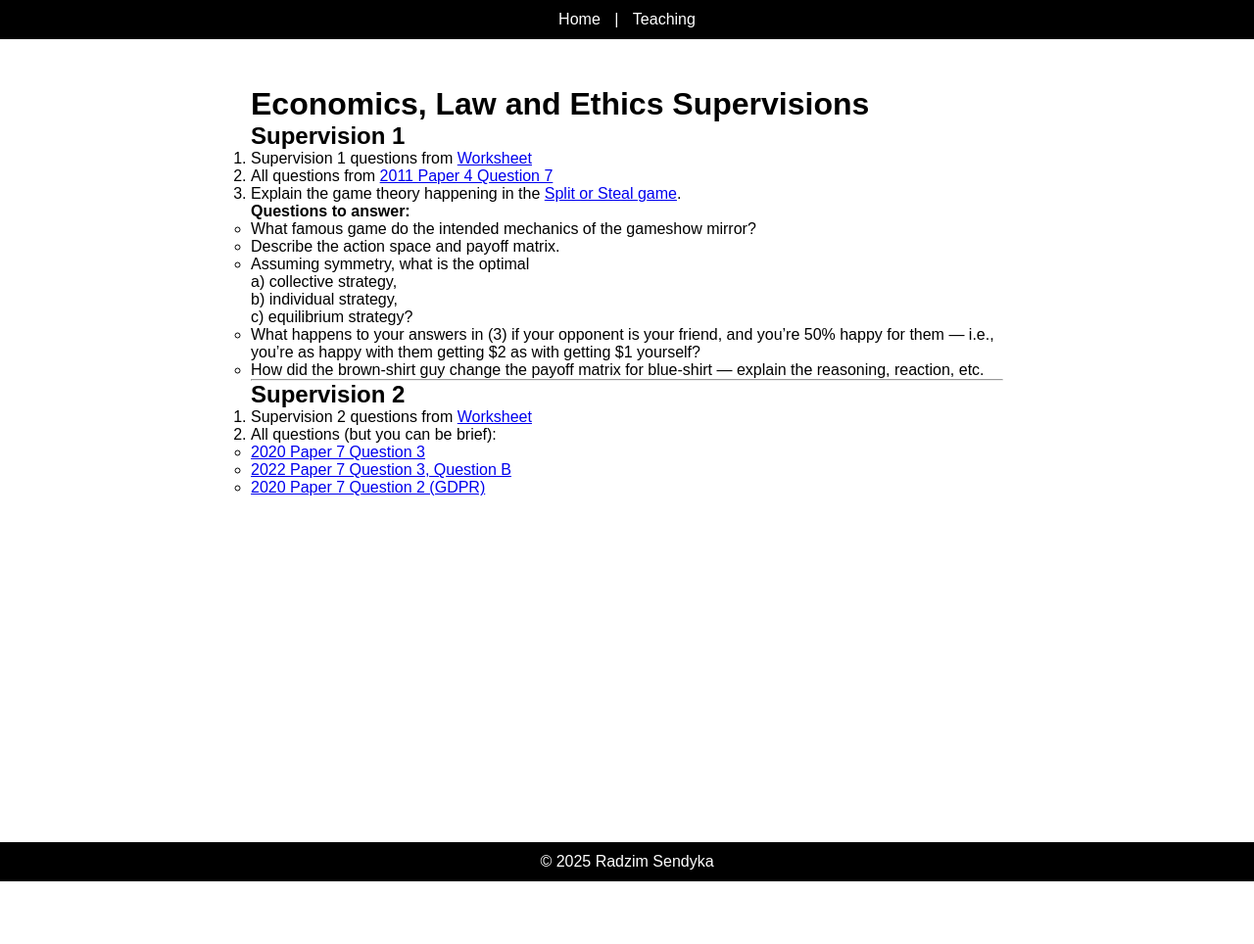
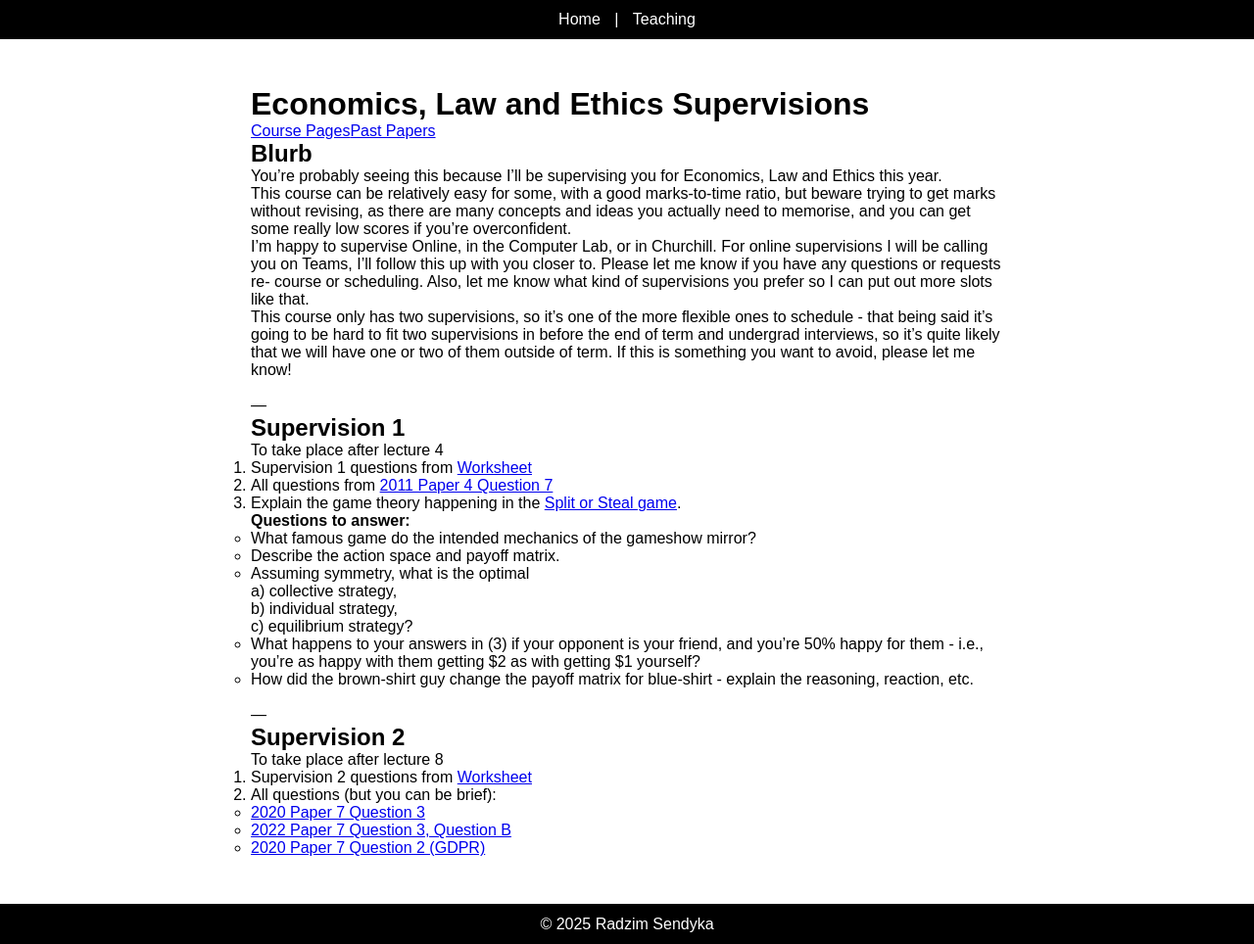
Before and after one commit to Radzim/radzim.github.io, a Jekyll site: the page built from teaching/economics-law-and-ethics.md, in a window 1280 px wide. Shown: the whole page at 98% size. Built offline with Jekyll 4.4.1, drawn with Linux system fonts in a browser that asks for light colours; before the commit the page ends 900 px from its top, so only the background shows below that.

Commit message:
Update economics-law-and-ethics.md

```diff
--- a/teaching/economics-law-and-ethics.md
+++ b/teaching/economics-law-and-ethics.md
@@ -4,8 +4,22 @@ title: Economics, Law and Ethics
 ---
 
 # Economics, Law and Ethics Supervisions
+[Course Pages](https://www.cl.cam.ac.uk/teaching/2526/EconLaw/)[Past Papers](https://www.cl.cam.ac.uk/teaching/exams/pastpapers/t-EconomicsLawandEthics.html)
+
+## Blurb
+
+You're probably seeing this because I'll be supervising you for Economics, Law and Ethics this year.
+
+This course can be relatively easy for some, with a good marks-to-time ratio, but beware trying to get marks without revising, as there are many concepts and ideas you actually need to memorise, and you can get some really low scores if you're overconfident.
+
+I'm happy to supervise Online, in the Computer Lab, or in Churchill. For online supervisions I will be calling you on Teams, I'll follow this up with you closer to. Please let me know if you have any questions or requests re- course or scheduling. Also, let me know what kind of supervisions you prefer so I can put out more slots like that.
+
+This course only has two supervisions, so it's one of the more flexible ones to schedule - that being said it's going to be hard to fit two supervisions in before the end of term and undergrad interviews, so it's quite likely that we will have one or two of them outside of term. If this is something you want to avoid, please let me know!
+
+<br>---<br>
 
 ## Supervision 1
+To take place after lecture 4
 
 1. Supervision 1 questions from [Worksheet](https://www.cl.cam.ac.uk/teaching/2425/EconLaw/supervision-material-2024-25.pdf)
 
@@ -20,12 +34,13 @@ title: Economics, Law and Ethics
      a) collective strategy,
      b) individual strategy,
      c) equilibrium strategy?
-   - What happens to your answers in (3) if your opponent is your friend, and you’re 50% happy for them — i.e., you're as happy with them getting \$2 as with getting \$1 yourself?
-   - How did the brown-shirt guy change the payoff matrix for blue-shirt — explain the reasoning, reaction, etc.
+   - What happens to your answers in (3) if your opponent is your friend, and you’re 50% happy for them - i.e., you're as happy with them getting \$2 as with getting \$1 yourself?
+   - How did the brown-shirt guy change the payoff matrix for blue-shirt - explain the reasoning, reaction, etc.
 
----
+<br>---<br>
 
 ## Supervision 2
+To take place after lecture 8
 
 1. Supervision 2 questions from [Worksheet](https://www.cl.cam.ac.uk/teaching/2425/EconLaw/supervision-material-2024-25.pdf)
 
```
